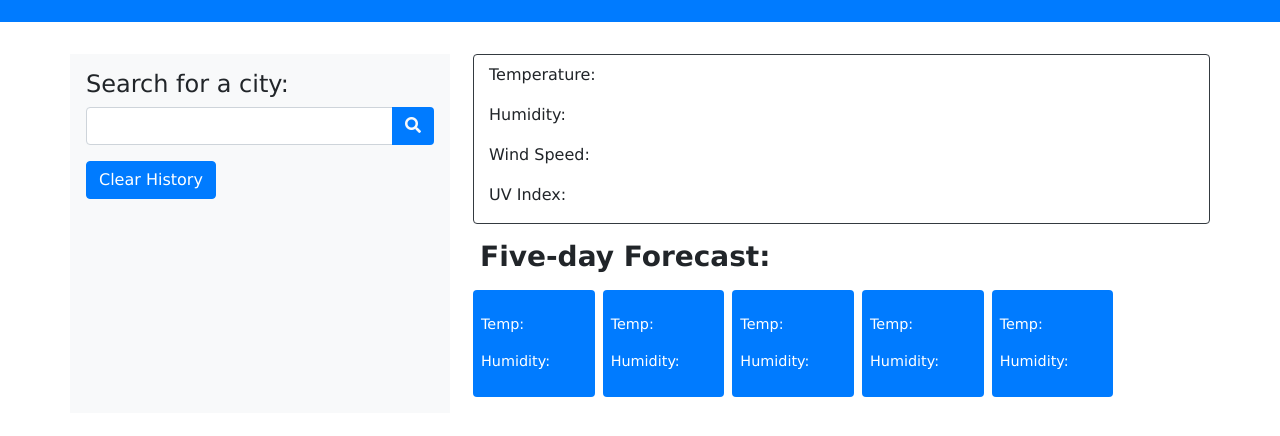
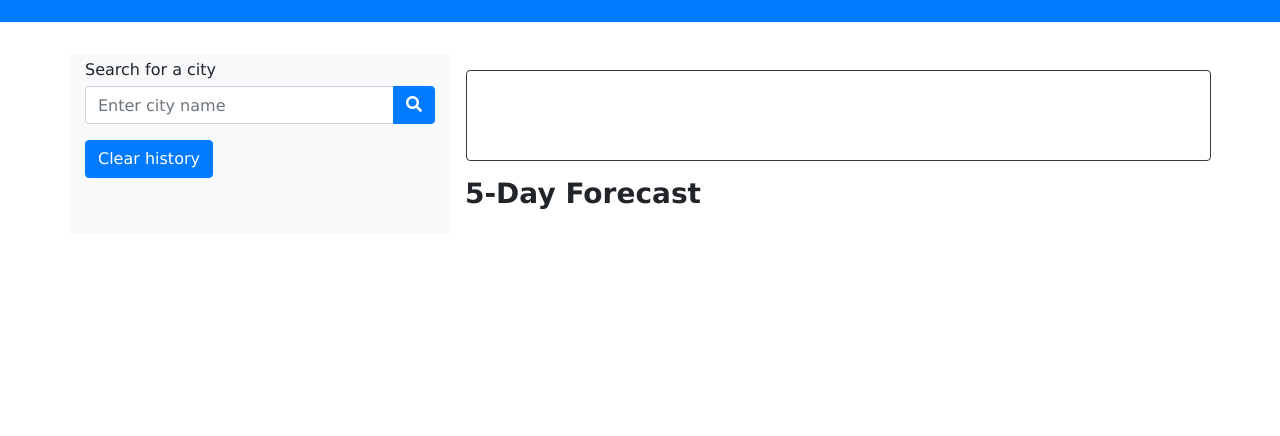
Before and after one commit to AF-cmdZ/weather-application, a plain HTML site: page index.html in a window 1280 px wide. Shown: the part 66-502 px from the top of the page. Drawn offline with nearby package versions, Linux system fonts and the light colour scheme.

Commit message:
updated index.html

```diff
--- a/index.html
+++ b/index.html
@@ -16,81 +16,75 @@
     <div class="jumbotron container-fluid py-3 text-center bg-primary text-light rounded-0">
         <h1> <strong>Weather Dashboard</strong></h1>
     </div>
-
+<!-- Container -->
     <div class="container">
         <div class="row">
-            <div class="col-sm-4 bg-light p-3">
-                <!-- Begin form for city input -->
-                    <h4>Search for a city:</h4>
-                    <!-- Bootstrap input layout for form -->
-                    <div class="input-group mb-3">
-                        <input type="text" class="form-control" id="search-city" aria-label="City Search" aria-describedby="search-button">
-                        <div class="input-group-append">
-                            <button class="btn bg-primary text-light" id="search-button"><i class="fa fa-search"></i></button>
-                        </div>
-                    </div>
-
-                <!-- section for search history buttons - local storage pull -->
-                <button class="btn btn-primary" type="button" id="clear-history">Clear History</button>
-                <ul class="list-group">
-                </ul>
-            </div>
-            <div class="col-sm-8">
-                <div class="row ml-2 border border-dark rounded">
-                    <div class="col-sm-12" id="current-weather">
-                        <h3 class="city-name mb-1 mt-2 font-weight-bolder" id="current-city"></h3>
-                        <p>Temperature:<span class="current" id="temperature"></span></p>
-                        <p>Humidity:<span class="current" id="humidity"></span></p>
-                        <p>Wind Speed:<span class="current" id="wind-speed"></span></p>
-                        <p>UV Index:<span class="current rounded py-2 px-2 text-white" id="uv-index"></span></p>
+            <!-- Search -->
+            <div class="col-4 bg-light">
+                <p class="search-header my-1">Search for a city</p>
+                <div class="input-group mb-3">
+                    <input id="city-input" type="text" class="form-control" placeholder="Enter city name" aria-label="Enter city name">
+                    <div class="input-group-append">
+                        <button class="btn btn-primary" type="button" id="search-button">
+                            <i class="fas fa-search"></i>
+                        </button>
                     </div>
                 </div>
-                <!-- Five Day Forecast -->
-                <div class="col-sm-12" id="future-weather">
-                    <h3 class="pt-3">Five-day Forecast:</h3>
-                    <div class="row text-light">
-                        <div class="col-sm-2 bg-primary forecast text-white ml-2 mb-3 p-2 mt-2 rounded">
-                            <p id="fDate0"></p>
-                            <p id="fImg0"></p>
-                            <p>Temp:<span id="fTemp0"></span></p>
-                            <p>Humidity:<span id="fHumidity0"></span></p>
+                <button class="btn btn-primary mb-3" type="button" id="clear-history">Clear history</button>
+                <form id="history"></form>
+            </div>
+            <div class="col-8">
+                <div class="row mr-0">
+                    <div class="col-12 border border-dark m-3 rounded">
+                        <div class="row">
+                            <div class="col-12">
+                                <span id="city-name" class="city-name align-middle"></span>
+                                <img id="current-pic" src="placeholder" alt="">
+                            </div>
                         </div>
-                        <div class="col-sm-2 bg-primary forecast text-white ml-2 mb-3 p-2 mt-2 rounded">
-                            <p id="fDate1"></p>
-                            <p id="fImg1"></p>
-                            <p>Temp:<span id="fTemp1"></span></p>
-                            <p>Humidity:<span id="fHumidity1"></span></p>
+                        <div class="row">
+                            <div class="col-12">
+                                <p id="temperature"></p>
+                            </div>
                         </div>
-                        <div class="col-sm-2 bg-primary forecast text-white ml-2 mb-3 p-2 mt-2 rounded">
-                            <p id="fDate2"></p>
-                            <p id="fImg2"></p>
-                            <p>Temp:<span id="fTemp2"></span></p>
-                            <p>Humidity:<span id="fHumidity2"></span></p>
+                        <div class="row">
+                            <div class="col-12">
+                                <p id="humidity"></p>
+                            </div>
                         </div>
-                        <div class="col-sm-2 bg-primary forecast text-white ml-2 mb-3 p-2 mt-2 rounded">
-                            <p id="fDate3"></p>
-                            <p id="fImg3"></p>
-                            <p>Temp:<span id="fTemp3"></span></p>
-                            <p>Humidity:<span id="fHumidity3"></span></p>
+                        <div class="row">
+                            <div class="col-12">
+                                <p id="wind-speed"></p>
+                            </div>
                         </div>
-                        <div class="col-sm-2 bg-primary forecast text-white ml-2 mb-3 p-2 mt-2 rounded">
-                            <p id="fDate4"></p>
-                            <p id="fImg4"></p>
-                            <p>Temp:<span id="fTemp4"></span></p>
-                            <p>Humidity:<span id="fHumidity4"></span></p>
+                        <div class="row">
+                            <div class="col-12 d-flex">
+                                <p id="UV-index"></p>
+                            </div>
                         </div>
                     </div>
                 </div>
-
+                <div class="row">
+                    <div class="col-12">
+                        <h3>5-Day Forecast</h3>
+                    </div>
+                </div>
+                <div class="row">
+                    <div class="col forecast bg-primary text-white ml-3 mb-3 rounded"></div>
+                    <div class="col forecast bg-primary text-white ml-3 mb-3 rounded"></div>
+                    <div class="col forecast bg-primary text-white ml-3 mb-3 rounded"></div>
+                    <div class="col forecast bg-primary text-white ml-3 mb-3 rounded"></div>
+                    <div class="col forecast bg-primary text-white ml-3 mb-3 rounded"></div>
+                </div>
             </div>
         </div>
     </div>
-
+    <script src="https://unpkg.com/axios/dist/axios.min.js"></script>
     <!--Full jQuery JS to include ajax-->
     <script src="https://cdnjs.cloudflare.com/ajax/libs/jquery/3.6.0/jquery.js"></script>
     <!--Bootstrap JS-->
     <script src="https://cdn.jsdelivr.net/npm/bootstrap@4.6.0/dist/js/bootstrap.bundle.min.js"></script>
-    <!--Link to Jvascript File-->
+    <!--Link to Javascript File-->
     <script src="script.js"></script>
 </body>
 </html>
--- a/script.js
+++ b/script.js
@@ -1,6 +1,6 @@
 //Declare a variable to store the searched city
 var city="";
-// variable declaration
+// variable declarations
 var searchCity = $("#search-city");
 var searchButton = $("#search-button");
 var clearButton = $("#clear-history");
@@ -20,7 +20,7 @@ function find(c){
     }
     return 1;
 }
-//Set up the API key
+//Set up my API key
 var APIKey="c2b57ce6c568bc5d04209e2700a7de85";
 // Display the current and future weather to the user after grabbing the city from the input text box.
 function displayWeather(event){
@@ -34,7 +34,7 @@ function displayWeather(event){
 // Getting the API info for current weather
 function currentWeather(city){
     // Here we build the URL so we can get data from server side.
-    var queryURL= "https://api.openweathermap.org/data/2.5/weather?q=" + city + "&APPID=" + APIKey;
+    var queryURL= "https://api.openweathermap.org/data/2.5/weather?q=" + city + "&units=imperial" + "&APPID=" + APIKey;
     $.ajax({
         url:queryURL,
         method:"GET",
@@ -47,13 +47,13 @@ function currentWeather(city){
         var iconurl="https://openweathermap.org/img/wn/"+weathericon +"@2x.png";
         // The date format method is taken from the  https://developer.mozilla.org/en-US/docs/Web/JavaScript/Reference/Global_Objects/Date
         var date=new Date(response.dt*1000).toLocaleDateString();
-        //parse the response for name of city and concanatig the date and icon.
+        //parse the response for name of city and concatenating the date and icon.
         $(currentCity).html(response.name +"("+date+")" + "<img src="+iconurl+">");
         // parse the response to display the current temperature.
         // Convert the temp to fahrenheit
 
-        var tempF = (response.main.temp - 273.15) * 1.80 + 32;
-        $(currentTemperature).html((tempF).toFixed(2)+"&#8457");
+        var tempF = (response.main.temp);
+        $(currentTemperature).html((tempF).toFixed(0)+"&#8457");
         // Display the Humidity
         $(currentHumidty).html(response.main.humidity+"%");
         //Display Wind speed and convert to MPH
@@ -98,9 +98,9 @@ function UVIndex(ln,lt){
 }
 
 // 5 day forecast
-function forecast(cityid){
+function forecast(cityname){
     var dayover= false;
-    var queryforcastURL="https://api.openweathermap.org/data/2.5/forecast?id="+cityid+"&appid="+APIKey;
+    var queryforcastURL="api.openweathermap.org/data/2.5/forecast?q="+ cityname + "&units=imperial" + "&appid=" + APIKey;
     $.ajax({
         url:queryforcastURL,
         method:"GET"
@@ -110,8 +110,7 @@ function forecast(cityid){
             var date= new Date((response.list[((i+1)*8)-1].dt)*1000).toLocaleDateString();
             var iconcode= response.list[((i+1)*8)-1].weather[0].icon;
             var iconurl="https://openweathermap.org/img/wn/"+iconcode+".png";
-            var tempK= response.list[((i+1)*8)-1].main.temp;
-            var tempF=(((tempK-273.5)*1.80)+32).toFixed(2);
+            var tempF=(response.main.temp).toFixed(0);
             var humidity= response.list[((i+1)*8)-1].main.humidity;
 
             $("#fDate"+i).html(date);
```
